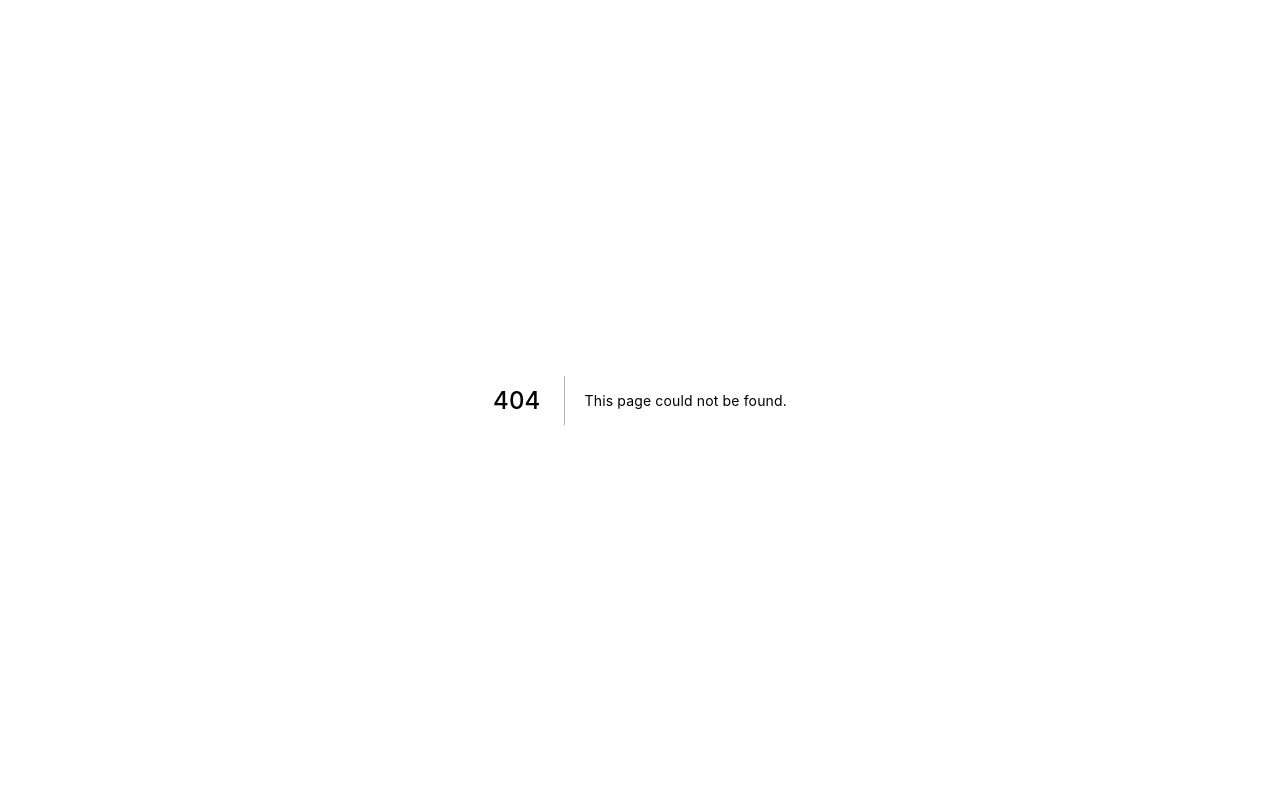
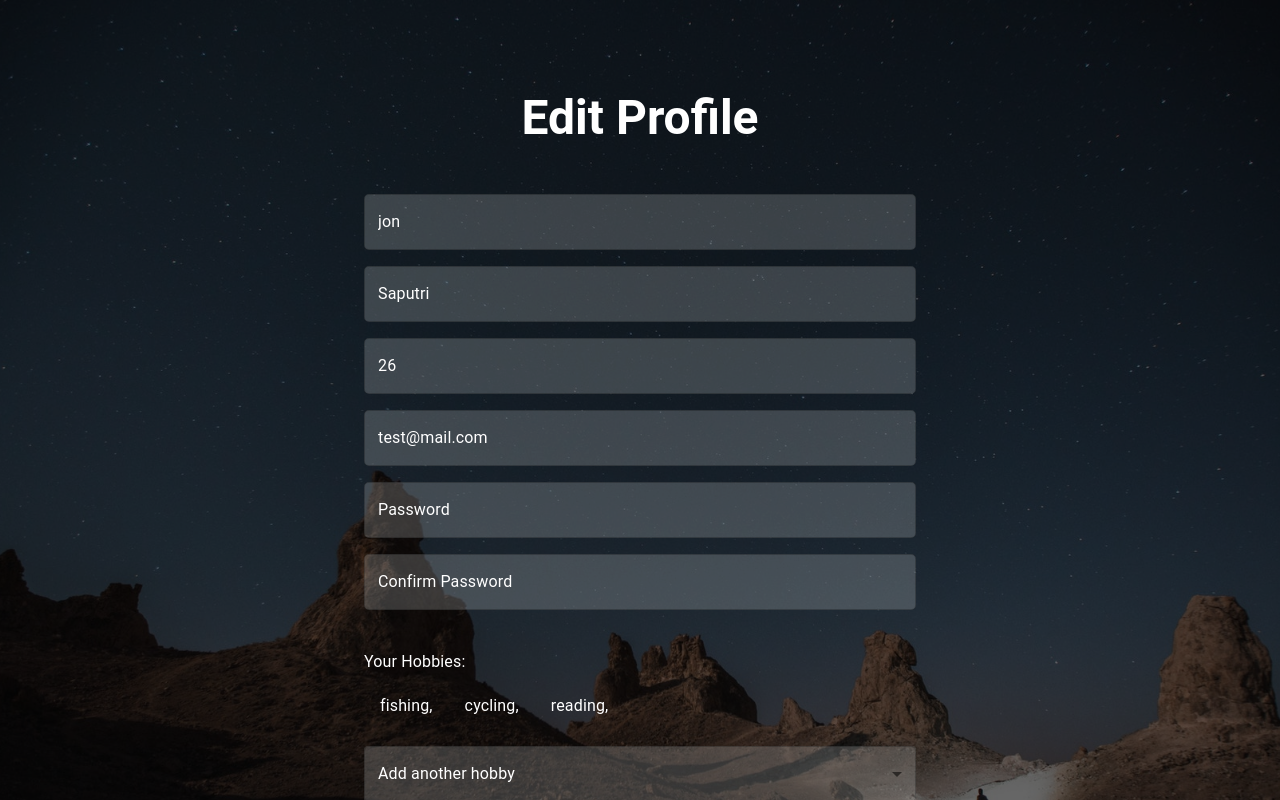
Before and after one commit to rintosaputro/frontend-hobbies, a Next.js app: page /update-profile in a window 1280 px wide. Before the commit this address had no page. Shown: the top 800 px of the page. Built offline with nearby package versions, Linux system fonts and the light colour scheme.

Commit message:
feat: add update profile

```diff
--- /dev/null
+++ b/pages/update-profile.js
@@ -0,0 +1,91 @@
+import { Box, Container, Typography, Button, FormControl, InputLabel, Select, MenuItem, List, ListItem, ListItemText } from '@mui/material'
+import Image from 'next/image'
+import React from 'react'
+import Layout from '../components/Layout'
+import Input from '../components/Input'
+
+const UpdateProfile = () => {
+  const results = {id: 4, firstName: 'jon', lastName: 'Saputri', age: 26, email: 'test@mail.com'}
+  const hobbies = [
+    {id: 1, hobby: 'fishing', usersHobbies: {id: 3, isActive: true, userId: 1, hobbyId: 1}},
+    {id: 2, hobby: 'cycling', usersHobbies: {id: 5, isActive: true, userId: 1, hobbyId: 2}},
+    {id: 3, hobby: 'reading', usersHobbies: {id: 7, isActive: false, userId: 1, hobbyId: 3}},
+    {id: 4, hobby: 'fishing', usersHobbies: {id: 3, isActive: true, userId: 1, hobbyId: 1}},
+    {id: 5, hobby: 'cycling', usersHobbies: {id: 5, isActive: true, userId: 1, hobbyId: 2}},
+    {id: 6, hobby: 'reading', usersHobbies: {id: 7, isActive: false, userId: 1, hobbyId: 3}},
+    {id: 7, hobby: 'fishing', usersHobbies: {id: 3, isActive: true, userId: 1, hobbyId: 1}},
+    {id: 8, hobby: 'cycling', usersHobbies: {id: 5, isActive: true, userId: 1, hobbyId: 2}},
+    {id: 9, hobby: 'reading', usersHobbies: {id: 7, isActive: false, userId: 1, hobbyId: 3}}
+  ]
+  const curretHobbies = [
+    {id: 1, hobby: 'fishing', usersHobbies: {id: 3, isActive: true, userId: 1, hobbyId: 1}},
+    {id: 2, hobby: 'cycling', usersHobbies: {id: 5, isActive: true, userId: 1, hobbyId: 2}},
+    {id: 3, hobby: 'reading', usersHobbies: {id: 7, isActive: false, userId: 1, hobbyId: 3}}
+  ]
+  const {firstName, lastName, age, email} = results
+
+  return (
+    <Layout title='Update Profile'>
+      <Box
+        sx={{
+          position: 'relative',
+          height: '100%',
+          '&::after': {
+            position: 'absolute',
+            content: '""',
+            background: 'rgba(0, 0, 0, 0.6)',
+            width: '100%',
+            height: '100%',
+            top: 0,
+            left: 0
+          }
+        }}
+      >
+        <Image
+          src='/images/auth-bg.jpg'
+          layout='fill'
+          objectFit='cover'
+          alt='Background Auth Page'
+        />
+        <Container maxWidth='md' sx={{position: 'relative', display: 'flex', flexDirection: 'column', justifyContent: 'center', height: '100%', zIndex: 2, padding: '90px 0'}}>
+          <Typography variant='h3' component='h1' fontWeight='600' color='common.white' textAlign='center' sx={{mb: 5}}>Edit Profile</Typography>
+          <Container maxWidth='sm'>
+            <Input id='firstName' label={firstName} fullWidth={true} />
+            <Input id='lastName' label={lastName} fullWidth={true} />
+            <Input id='age' label={age} fullWidth={true} type='number' />
+            <Input id='email' label={email} fullWidth={true} type='email' />
+            <Input id='password' label='Password' fullWidth={true} type='password' />
+            <Input id='confirmPassword' label='Confirm Password' fullWidth={true} type='password' />
+            <Typography variant='p' component='p' color='common.white' sx={{mt: 4}}>Your Hobbies: </Typography>
+            <List sx={{display: 'flex', flexDirection: 'row', justifyContent: 'flex-start'}}>
+              {curretHobbies.map(({id, hobby}) => (
+                <ListItem key={id} sx={{width: 'fit-content'}}>
+                  <ListItemText sx={{color: 'white'}}>{hobby},</ListItemText>
+                </ListItem>
+              ))}
+            </List>
+            <FormControl fullWidth sx={{mt: 1}}>
+              <InputLabel id='selectIdLabel' sx={{color: 'white'}}>Add another hobby</InputLabel>
+              <Select
+                labelId='selectIdLabel'
+                id='selectId'
+                label='Add another hobby'
+                sx={{bgcolor: 'rgba(236, 240, 241, 0.2)', color: 'white'}}
+                // onChange={}
+              >
+                {hobbies.map(data => (
+                  <MenuItem value={data.id} key={data.id}>{data.hobby}</MenuItem>
+                ))}
+              </Select>
+            </FormControl>
+            <Box sx={{textAlign: 'center', my: 5}}>
+              <Button variant='contained' sx={{width: '50%', height: '50px', fontWeight: '600'}}>Update</Button>
+            </Box>
+          </Container>
+        </Container>
+      </Box>
+    </Layout>
+  )
+}
+
+export default UpdateProfile
```
